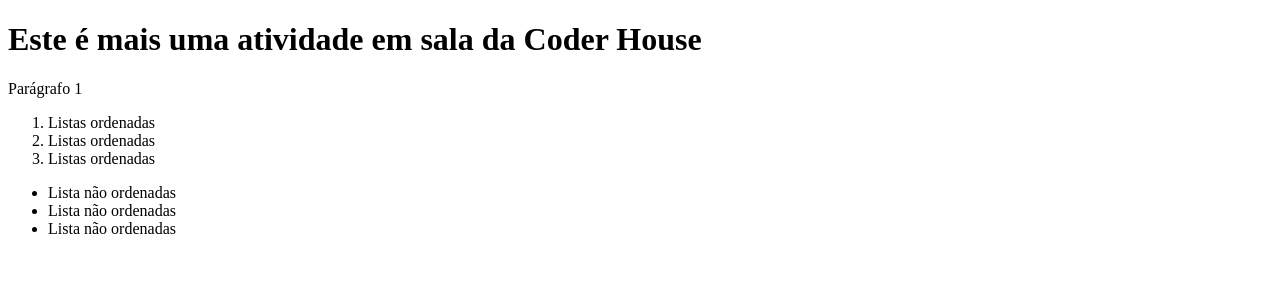
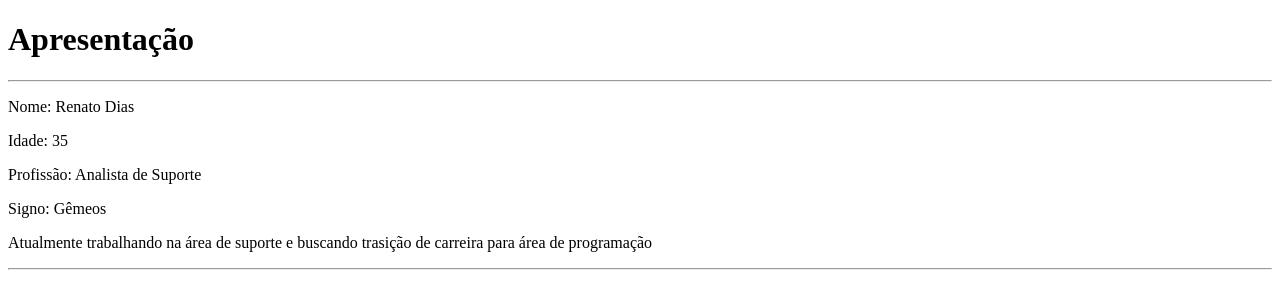
Before and after one commit to renato-diasp/segundo_projeto_coder, a plain HTML site: page index.html in a window 1280 px wide. Drawn offline with Linux system fonts and the light colour scheme.

Commit message:
Adicionada informações pessoais

```diff
--- a/index.html
+++ b/index.html
@@ -3,23 +3,16 @@
 <head>
   <meta charset="UTF-8">
   <meta name="viewport" content="width=device-width, initial-scale=1.0">
-  <title>Segundo projeto CoderHouse</title>
+  <title>Apresentação Renato Dias</title>
 </head>
 <body>
-  <h1>Este é mais uma atividade em sala da Coder House</h1>
-
-  <p>Parágrafo 1</p>
-
-  <ol>
-    <li>Listas ordenadas</li>
-    <li>Listas ordenadas</li>
-    <li>Listas ordenadas</li>
-  </ol>
-
-  <ul>
-    <li>Lista não ordenadas</li>
-    <li>Lista não ordenadas</li>
-    <li>Lista não ordenadas</li>
-  </ul>
+  <h1>Apresentação</h1>
+  <hr>
+  <p>Nome: Renato Dias</p>
+  <p>Idade: 35</p>
+  <p>Profissão: Analista de Suporte</p>
+  <p>Signo: Gêmeos</p>
+  <p>Atualmente trabalhando na área de suporte e buscando trasição de carreira para área de programação</p>
+  <hr>
 </body>
 </html>
```
